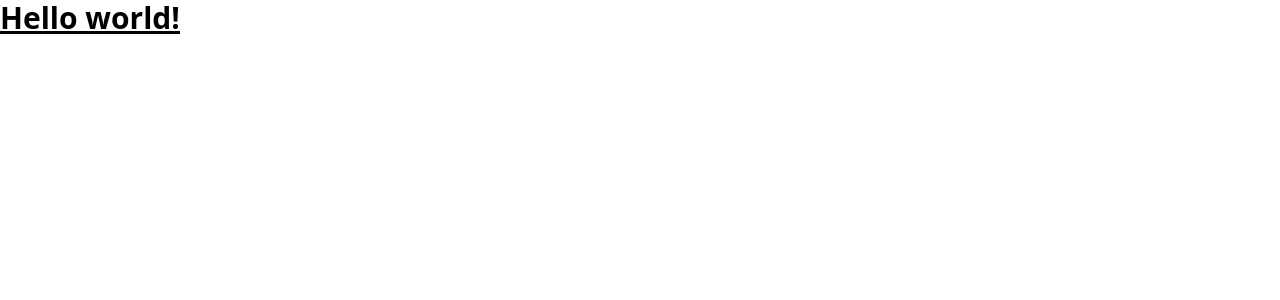
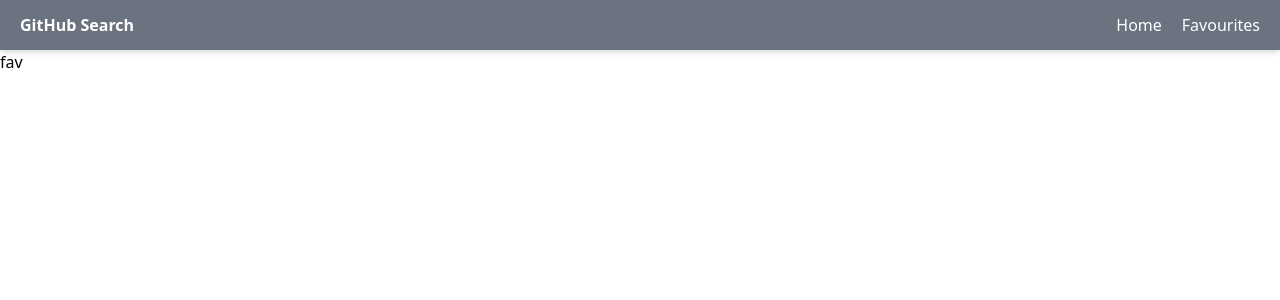
Before and after one commit to nikitsch/search-on-git-with-tailwind, a React (Create React App) app: page /favourites in a window 1280 px wide. Shown: the top 300 px of the page. Built offline with nearby package versions, Linux system fonts and the light colour scheme.

Commit message:
feat: navigation on pages

```diff
--- a/src/App.tsx
+++ b/src/App.tsx
@@ -1,10 +1,18 @@
+import { Route, Routes } from "react-router-dom";
+import { Navigation } from "./components/Navigation";
+import { FavouritesPage } from "./pages/FavouritesPage";
+import { HomePage } from "./pages/HomePage";
 
 
 function App() {
   return (
-<h1 className="text-3xl font-bold underline">
-      Hello world!
-    </h1>
+    <>
+      <Navigation />
+      <Routes>
+        <Route path="/" element={<HomePage />} />
+        <Route path="/favourites" element={<FavouritesPage />} />
+      </Routes>
+    </>
   );
 }
 
--- /dev/null
+++ b/src/components/Navigation.tsx
@@ -0,0 +1,15 @@
+import { Link } from "react-router-dom";
+
+
+export function Navigation() {
+  return (
+    <nav className="flex justify-between items-center h-[50px] px-5 shadow-md bg-gray-500 text-white">
+      <h3 className="font-bold">GitHub Search</h3>
+
+      <span>
+        <Link to="/" className="mr-5">Home</Link>
+        <Link to="/favourites">Favourites</Link>
+      </span>
+    </nav>
+  )
+}
--- a/src/index.tsx
+++ b/src/index.tsx
@@ -1,11 +1,14 @@
 import ReactDOM from 'react-dom/client';
 import './index.css';
 import App from './App';
+import { BrowserRouter } from 'react-router-dom';
 
 
 const root = ReactDOM.createRoot(
   document.getElementById('root') as HTMLElement
 );
 root.render(
+  <BrowserRouter>
     <App />
+  </BrowserRouter>
 );
--- /dev/null
+++ b/src/pages/FavouritesPage.tsx
@@ -0,0 +1,7 @@
+
+
+export function FavouritesPage() {
+  return (
+    <div>fav</div>
+  )
+}
--- /dev/null
+++ b/src/pages/HomePage.tsx
@@ -0,0 +1,7 @@
+
+
+export function HomePage() {
+  return (
+    <div>home</div>
+  )
+}
```
